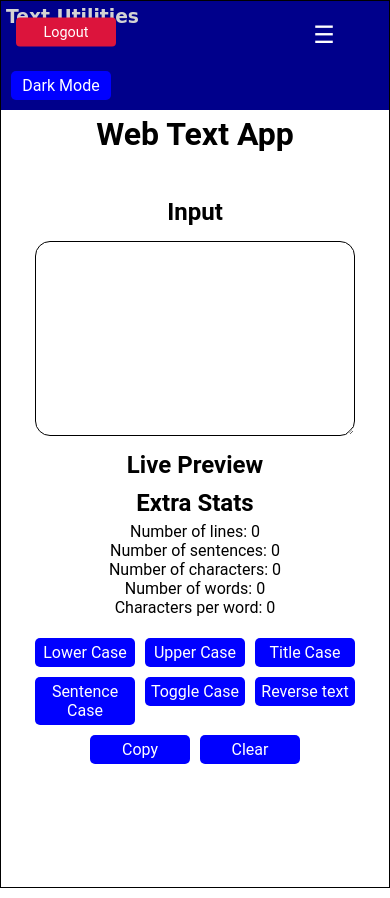
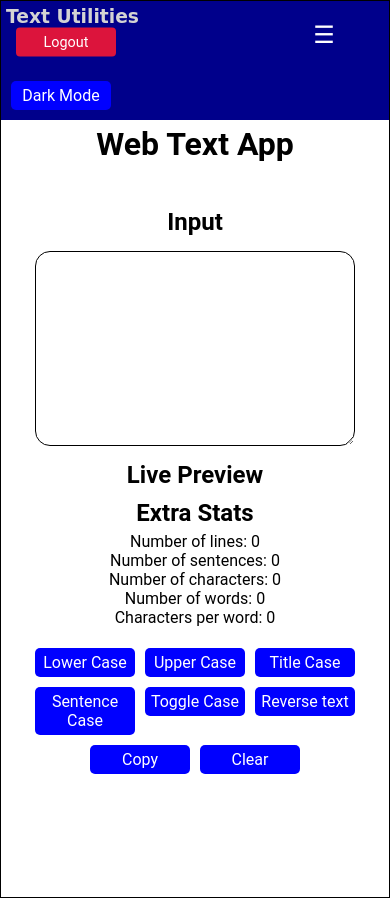
Before and after one commit to hrutavmodha/text-utility, a React (Create React App) app in the folder frontend/: page / in a window 390 px wide. Built offline with nearby package versions, Linux system fonts and the light colour scheme.

Commit message:
Update index.css

```diff
--- a/frontend/src/index.css
+++ b/frontend/src/index.css
@@ -254,6 +254,6 @@ input {
 		position: static;
 		align-self: flex-start;
 		margin-left: 10px;
-		margin-top: 5px;
+		margin-top: 15px;
 	}
 }
```
